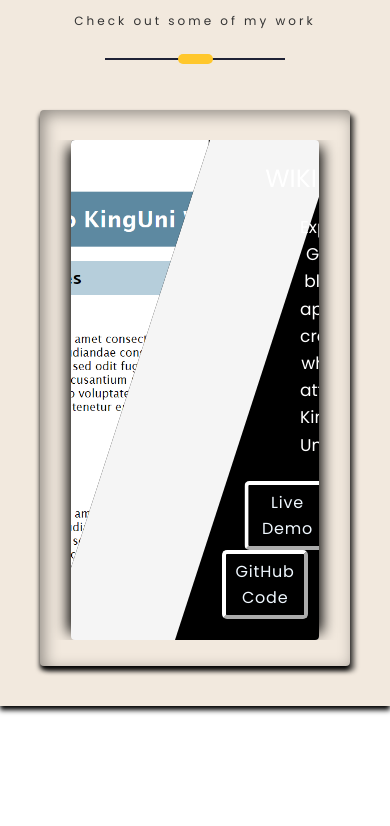
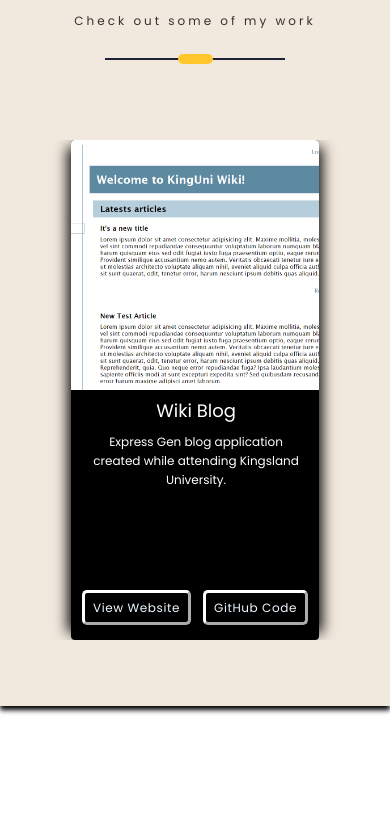
Before and after one commit to Cybre3/portfolio, a React (Create React App) app in the folder client/: page / in a window 390 px wide. Shown: the part 1798-2624 px from the top of the page. Built offline with nearby package versions, Linux system fonts and the light colour scheme; a web font is replaced by a local one.

Commit message:
adjusted project @media query css

```diff
--- a/client/src/PortfolioContainer/ProjectContainer/CardPC.js
+++ b/client/src/PortfolioContainer/ProjectContainer/CardPC.js
@@ -9,14 +9,15 @@ function CardPC(props) {
   const { projects } = props;
 
   const options = {
-    loop: true,
-    margin: 30,
+    /*   autoplay: false,
+    autoplayHoverPause: true, */
     animateIn: "animate__fadeInRight",
     animateOut: "animate__zoomOut",
-    autoplay: true,
-    autoplayHoverPause: true,
+    items: 1,
+    /* loop: true, */
+    margin: 30,
+    nav: false,
     smartSpeed: 1000,
-    items: 1,
   };
 
   return (
@@ -48,9 +49,11 @@ function CardPC(props) {
                     </div>
                   </div>
                 ) : (
-                  <div className="proj-content text">
-                    <h2 className="proj-heading">{project.title}</h2>
-                    <div className="proj-description">{project.description}</div>
+                  <div className="proj-content">
+                    <div className="proj-text">
+                      <h2 className="proj-heading">{project.title}</h2>
+                      <div className="proj-description">{project.description}</div>
+                    </div>
                     <div className="proj-btn-container">
                       <a
                         href={project.projectLink}
@@ -58,7 +61,7 @@ function CardPC(props) {
                         rel="noreferrer"
                         className="proj-link-btn"
                       >
-                        Live Demo
+                        View Website
                       </a>
                       {project.githubCode ? (
                         <a
@@ -78,9 +81,11 @@ function CardPC(props) {
             <div className="right">
               <div className="skewed">
                 {pageIsOdd ? (
-                  <div className="proj-content text">
-                    <h2 className="proj-heading">{project.title}</h2>
-                    <div className="proj-description">{project.description}</div>
+                  <div className="proj-content">
+                    <div className="proj-text">
+                      <h2 className="proj-heading">{project.title}</h2>
+                      <div className="proj-description">{project.description}</div>
+                    </div>
                     <div className="proj-btn-container">
                       <a
                         href={project.projectLink}
@@ -88,7 +93,7 @@ function CardPC(props) {
                         target="_blank"
                         rel="noreferrer"
                       >
-                        Live Demo
+                        View Website
                       </a>
                       {project.githubCode ? (
                         <a
--- a/client/src/PortfolioContainer/ProjectContainer/ProjectConatiner.css
+++ b/client/src/PortfolioContainer/ProjectContainer/ProjectConatiner.css
@@ -1,22 +1,16 @@
 .project-container {
-  margin: 100px auto;
   background-color: #f2e9de;
   box-shadow: 0px 4px 5px 0px #000000;
+  margin: 100px auto;
+  max-width: 100%;
   padding: 40px;
-  max-width: 100%;
-}
-
-.project-container .owl-carousel {
-  border-radius: 4px;
-  box-shadow: 5px 5px 5px 0px #0000007f, inset 4px 4px 15px 0px #00000067,
-    0px 4px 5px 0px rgb(0, 0, 0);
-  padding: 30px 0 0 0;
 }
 
 .proj-page {
   background-color: whitesmoke;
   border-radius: 4px;
-  box-shadow: -10px 0px 13px -7px #000000, 10px 0px 13px -7px #000000, 0px 4px 5px 0px rgba(0,0,0,0);
+  box-shadow: -10px 0px 13px -7px #000000, 10px 0px 13px -7px #000000,
+    0px 4px 5px 0px rgba(0, 0, 0, 0);
   display: flex;
   height: 500px;
   margin: auto;
@@ -25,72 +19,111 @@
   width: 80%;
 }
 
-.skewed {
-  position: relative;
-}
-
+.left,
+.right,
+.skewed,
+.image,
 .proj-content {
-  background-color: black;
-  color: white;
-  display: flex;
-  flex-direction: column;
-  left: 0;
-  position: absolute;
-  top: 0;
-  width: 100%;
-}
-
-.right .proj-content h2 {
-  margin: 10px 25px 20px -115px;
-  text-transform: uppercase;
-  font-size: 25px;
-}
-.left .proj-content h2 {
-  margin: 10px 25px 20px -35px;
-  text-transform: uppercase;
-  font-size: 25px;
-}
-
-.proj-content p {
-  font-size: 17px;
-}
-
-.proj-page div {
   height: 100%;
 }
 
-.text {
-  padding: 10% 20%;
-}
-
-.right .proj-description {
-  margin-right: 40px;
-}
-
-.left .proj-description {
-  margin-left: 60px;
-}
-
 .left {
+  align-items: center;
+  justify-content: center;
+  left: 0px;
   position: absolute;
-  width: 56%;
-  left: 0px;
+  text-align: center;
   transform: skew(-18deg);
   transform-origin: top left;
-  text-align: center;
-  align-items: center;
-  justify-content: center;
+  width: 525px;
 }
 
 .right {
+  align-items: center;
+  justify-content: center;
   position: absolute;
-  width: 58%;
   right: 0px;
   transform: skew(-18deg);
   transform-origin: bottom right;
   text-align: center;
-  align-items: center;
-  justify-content: center;
+  width: 525px;
+}
+
+.skewed {
+  background-color: black;
+}
+
+.project-container .owl-carousel {
+  border-radius: 4px;
+  /*  box-shadow: 5px 5px 5px 0px #0000007f, inset 4px 4px 15px 0px #00000067,
+    0px 4px 5px 0px rgb(0, 0, 0); */
+  padding: 30px 0 0 0;
+}
+
+.proj-content {
+  color: white;
+  display: flex;
+  flex-direction: column;
+  position: absolute;
+  min-width: 100%;
+}
+
+.proj-text {
+  display: flex;
+  flex-direction: column;
+  margin: 75px 0 0 50px;
+  text-align: center;
+  top: 100px;
+  transform: skew(18deg);
+  width: 300px;
+}
+
+.left .proj-text {
+  margin-left: 120px;
+}
+
+.proj-heading {
+  margin-bottom: 25px;
+}
+
+.proj-btn-container {
+  bottom: 50px;
+  display: flex;
+  flex-direction: column;
+  left: 180px;
+  margin: 0 auto;
+  position: absolute;
+  text-align: center;
+  transform: skew(18deg);
+  width: 200px;
+}
+
+.left .proj-btn-container {
+  left: 230px;
+}
+
+.proj-btn-container a {
+  color: aliceblue;
+  border: 4px outset white;
+  border-radius: 5px;
+  letter-spacing: 0.05em;
+  padding: 5px 8px;
+}
+
+.proj-btn-container a:hover {
+  background-color: white;
+  color: black;
+  font-weight: 600;
+  text-decoration: none;
+}
+
+.proj-btn-container a:active {
+  border: 2px inset white;
+  transform: translateY(3px);
+}
+
+.proj-link-btn {
+  margin-bottom: 15px;
 }
 
 .image {
@@ -102,12 +135,6 @@
 
 .image .proj-content {
   overflow: hidden;
-}
-
-.proj-content .proj-heading,
-.proj-description,
-.proj-link-btn, .proj-github-btn {
-  transform: skew(18deg);
 }
 
 .bgPic {
@@ -127,47 +154,184 @@
   margin-left: -80px;
 }
 
+/* .project-container .owl-nav {
+  bottom: 120px;
+  font-size: 200px;
+  position: absolute;
+
+}
+
+.project-container .owl-nav .owl-prev {
+  margin-right: 500px;
+}
+.project-container .owl-nav .owl-next {
+  margin-left: 525px;
+} */
+
+
+@media only screen and (max-width: 1110px) {
+  .left {
+    width: 450px;
+  }
+
+  .right {
+    width: 450px;
+  }
+
+  .proj-text {
+    margin: 65px 0 0 25px;
+    width: 280px;
+  }
+
+  .left .proj-text {
+    margin-left: 100px;
+  }
+
+  .proj-heading {
+    margin-bottom: 15px;
+  }
+
   .proj-btn-container {
+    bottom: 20px;
+    width: 150px;
+  }
+}
+
+@media only screen and (max-width: 970px) {
+  .left {
+    transform: skew(0deg);
+    width: 275px;
+  }
+
+  .right {
+    transform: skew(0deg);
+    width: 275px;
+  }
+
+  .left .bgPic {
+    margin-left: 0px;
+    transform: skew(0deg);
+  }
+  .right .bgPic {
+    margin-left: 0px;
+    transform: skew(0deg);
+  }
+
+  .proj-text {
+    margin: 45px 0 0 15px;
+    transform: skew(0deg);
+    width: 250px;
+  }
+
+  .left .proj-text {
+    margin-left: 80px;
+  }
+
+  .proj-heading {
+    margin-bottom: 10px;
+  }
+
+  .proj-btn-container {
+    bottom: 20px;
+    left: 70px;
+    transform: skew(0deg);
+    width: 150px;
+  }
+
+  .left .proj-btn-container {
+    left: 70px;
+  }
+
+  .left .proj-text {
+    margin-left: 30px;
+    width: 220px;
+  }
+
+  @media only screen and (max-width: 560px) {
+    .left {
+      align-items: center;
+      justify-content: center;
+      height: 250px;
+      position: absolute;
+      text-align: center;
+      top: 0px;
+      transform-origin: top;
+      width: 100%;
+    }
+
+    .right {
+      align-items: center;
+      bottom: 0px;
+      justify-content: center;
+      height: 250px;
+      position: absolute;
+      text-align: center;
+      transform-origin: bottom;
+      width: 100%;
+    }
+
+
+    .proj-text {
+      font-size: 12px;
+      margin-top: 30px;
+      width: 340px;
+    }
+
+    .left .proj-text {
+      font-size: 12px;
+      margin: 30px auto 0;
+      text-align: center;
+      width: 340px;
+    }
+
+    .proj-heading {
+      font-size: 18px;
+    }
+
+    .proj-btn-container {
+      align-self: center;
+      bottom: 0;
       display: flex;
-  flex-direction: column;
-  justify-content: center;
-  text-align: center;
+      flex-direction: row;
+      justify-content: space-evenly;
+      font-size: 12px;
+      left: auto;
+      width: 250px;
+    }
+
+    .left .proj-btn-container {
+      justify-content: space-evenly;
     }
 
     .proj-btn-container a {
-  transform: skew(18deg);
-  color: aliceblue;
-  border: 4px outset white;
-  border-radius: 5px;
-  letter-spacing: 0.05em;
-  padding: 5px 8px;
+      border-width: 3.5px;
+      height: 100%;
+    }
   }
 
-.proj-btn-container a:active {
-  border: 2px inset white;
-  transform: translateY(3px);
-  transform: skew(18deg);
-}
-
-.proj-btn-container a:hover {
-  background-color: white;
-  color: black;
-  font-weight: 600;
-  text-decoration: none;
-}
-
-.right .proj-btn-container {
-  /*  margin: 0 0 -250px 140px; */
+  @media only screen and (max-width: 420px) {
+    .proj-text, .left .proj-text {
+      margin-top: 10px;
+      width: 220px;
     }
 
     .left .proj-btn-container {
-  /* margin: 0 0 -250px 170px; */
+      justify-content: space-evenly;
+      left: auto;
+      width: 220px;
+    }
   }
 
-.proj-link-btn {
-  /* margin-right: 20px; */
+  @media only screen and (max-width: 350px) {
+    .proj-text, .left .proj-text {
+      font-size: 10px;
+      margin-top: 10px;
+      width: 160px;
     }
 
-.proj-github-btn {
-  /* margin-left: 20px; */
+    .proj-btn-container {
+      font-size: 9px;
+      width: 200px;
     }
+  }
+}
--- a/client/src/PortfolioContainer/ProjectContainer/ProjectContainer.js
+++ b/client/src/PortfolioContainer/ProjectContainer/ProjectContainer.js
@@ -35,7 +35,7 @@ function ProjectContainer(props) {
       description: (
         <p className="skw">
           This family entertainment page is one of my very first project attempts. After teaching
-          myself HTML and CSS, I decided to put what was learned to the test.<br></br>{" "}
+          myself HTML and CSS, I decided to put what was learned to the test.<br/><br/>
           <em> Note: The Social media links do not work because they do not exist.</em>
         </p>
       ),
@@ -54,14 +54,14 @@ function ProjectContainer(props) {
       projectLink: "https://kings-cube-app.herokuapp.com/",
       image: picCubeApp,
     },
-    {
-      title: "zephlipgloss",
+ /*    {
+      title: "Zephlipgloss",
       description: "Eccomerce Lipgloss website",
       projectLink: "https://61b98b11d3e7375e5af0e4b7--zephlipgloss-client.netlify.app",
       githubCode: "https://github.com/Cybre3/Zephlipgloss/tree/admin",
       image:
         "https://d33wubrfki0l68.cloudfront.net/61b98b11d3e7375e5af0e4b7/screenshot_2021-12-15-06-31-17-0000.png",
-    },
+    }, */
     {
       title: "Course Enroll",
       description: (
```
Lines whose indentation alone changed are shown as unchanged.
